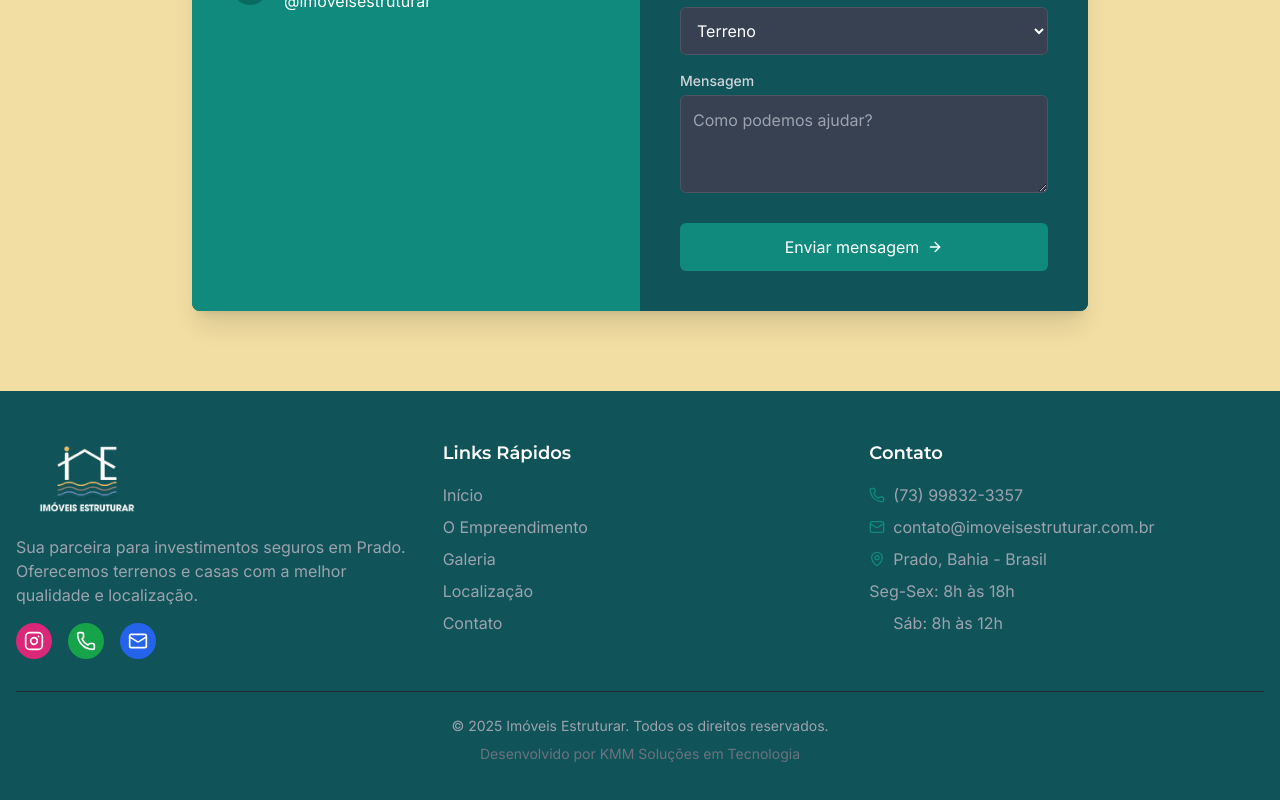
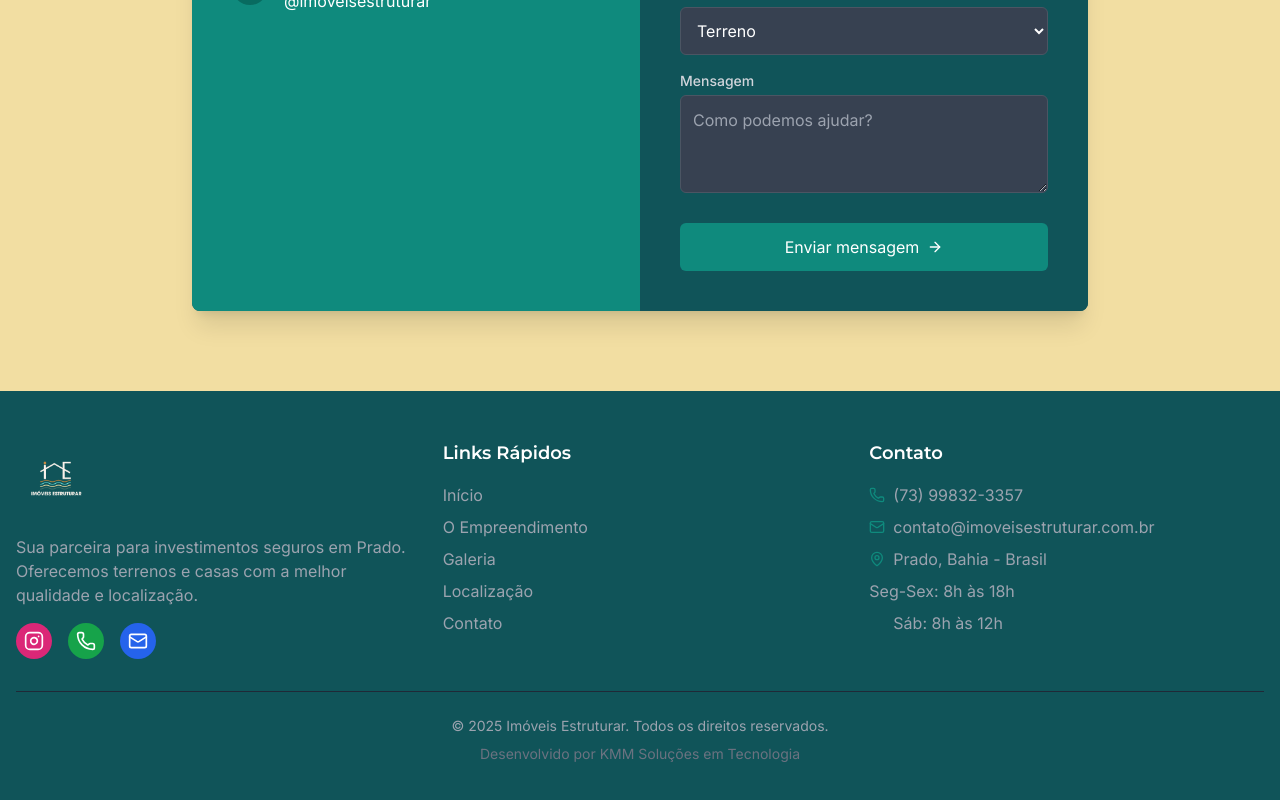
Before and after one commit to kassio20/Xenia, a Next.js app: page / in a window 1280 px wide. Shown: the part 4153-4953 px from the top of the page. Built offline with nearby package versions, Linux system fonts and the light colour scheme.

Commit message:
🔧 Corrige logo do footer para ser igual ao logo principal
- Footer agora usa /images/logonova1.jpeg (mesmo do header)
- Mantém consistência visual em toda a aplicação
- Remove referência ao /final-version.png

```diff
--- a/src/app/page.tsx
+++ b/src/app/page.tsx
@@ -58,7 +58,7 @@ export default function Home() {
             <div className="space-y-4">
               <div className="flex items-center justify-center md:justify-start">
                 <img
-                  src="/final-version.png"
+                  src="/images/logonova1.jpeg"
                   alt="Imóveis Estruturar"
                   className="h-20 w-auto object-contain"
                   style={{ maxWidth: "260px", maxHeight: "146px" }}
```
